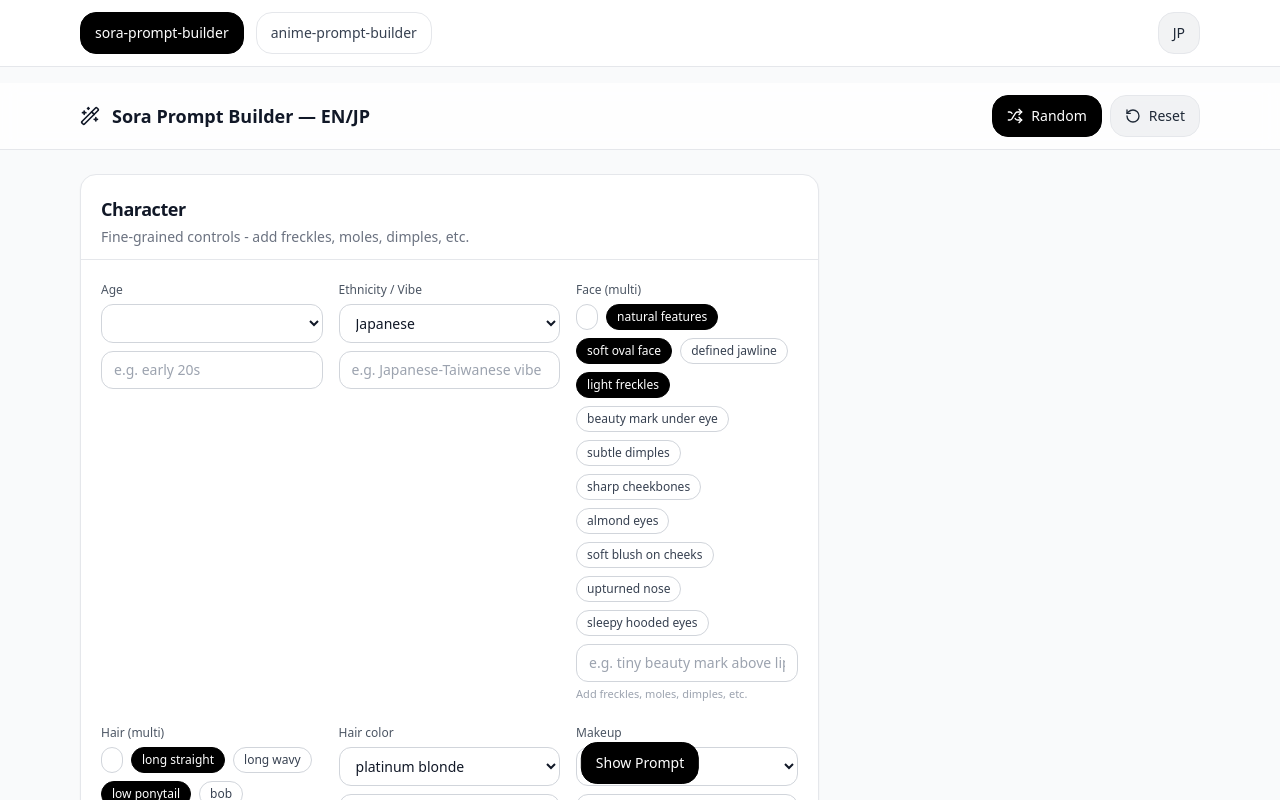
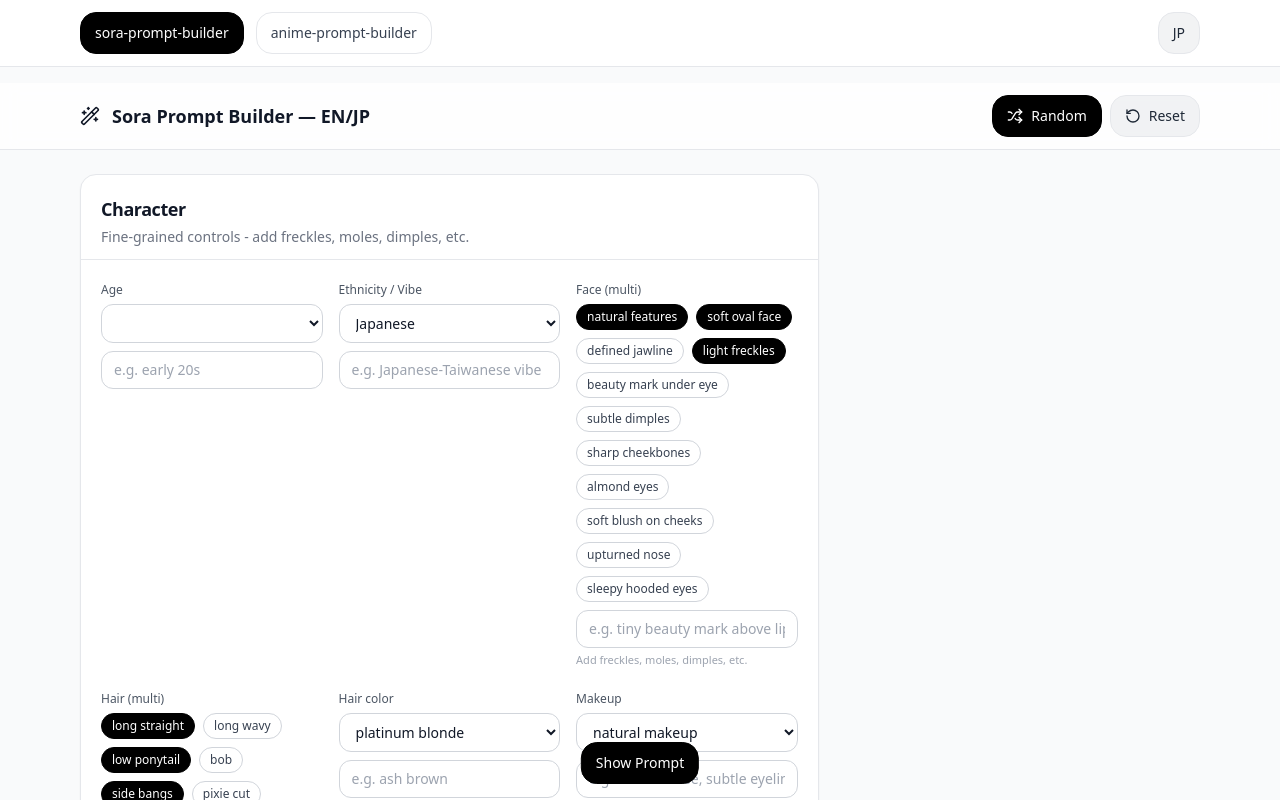
Before and after one commit to 1011gnn1118/sora-prompt-builder, a React (Vite) app: page / in a window 1280 px wide. Shown: the top 800 px of the page. Built offline with nearby package versions, Linux system fonts and the light colour scheme.

Commit message:
fix select placeholders and hidden clear button

```diff
--- a/src/SoraPromptBuilder.jsx
+++ b/src/SoraPromptBuilder.jsx
@@ -445,11 +445,9 @@
       <button
         key="__none"
         onClick={() => setValues([])}
-        className={`px-2.5 py-1 rounded-full text-xs border ${
-          values.length === 0 ? "bg-black text-white border-black" : "bg-white text-gray-700 border-gray-300"
-        }`}
-        aria-label={uiLang === "JP" ? "何も選択していない" : "Nothing selected"}
-      ></button>
+        className="sr-only"
+        aria-label={uiLang === "JP" ? "すべて解除" : "Clear all selections"}
+      />
       {pool.map((opt) => {
         const active = values.includes(opt.en);
         return (
@@ -494,7 +492,11 @@
             <CardContent className="grid sm:grid-cols-2 lg:grid-cols-3 gap-4">
               {field("Age", (
                 <div className="space-y-2">
-                  <Select value={state.age} onChange={(v) => setState({ ...state, age: v })} options={[{ value: "", label: "" }, ...toSelectOptions(options.age, uiLang)]} />
+                  <Select
+                    value={state.age}
+                    onChange={(v) => setState({ ...state, age: v })}
+                    options={toSelectOptions(options.age, uiLang)}
+                  />
                   <Input value={state.ageManual} onChange={(v) => setState({ ...state, ageManual: v })} placeholder="e.g. early 20s" />
                 </div>
               ))}
--- a/src/data/animeOptions.js
+++ b/src/data/animeOptions.js
@@ -246,11 +246,10 @@
 // Labels switch between English and Japanese based on `lang` while values stay
 // in English to keep JSON output unaffected.
 export const toSelectOptions = (arr, lang = "EN") => {
-  const noneLabel = lang === "JP" ? "何も選択していない" : "Nothing selected";
   const mapped = arr
     .filter((i) => i.en)
     .map((i) => ({ value: i.en, label: lang === "JP" ? i.jp : i.en }));
-  return [{ value: "", label: noneLabel }, ...mapped];
+  return [{ value: "", label: "" }, ...mapped];
 };
 
 export function findJP(en) {
```
